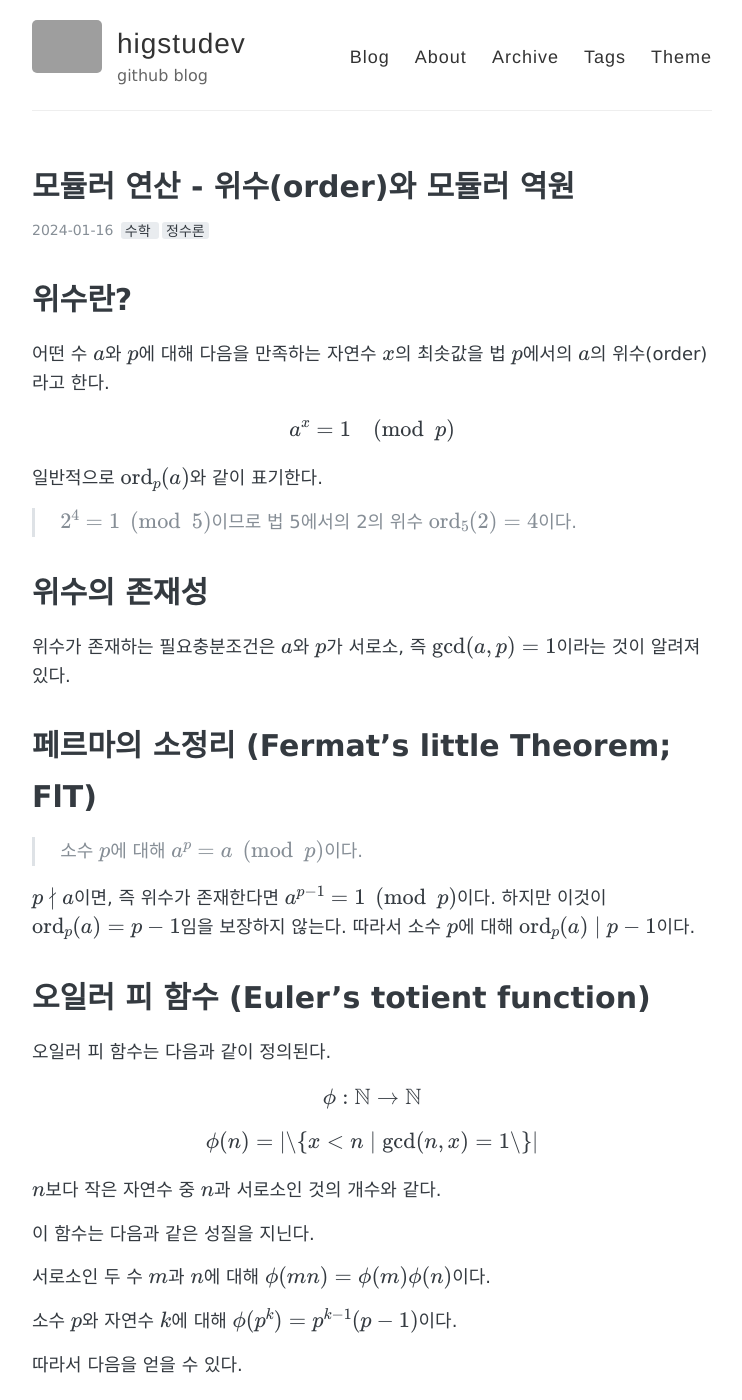
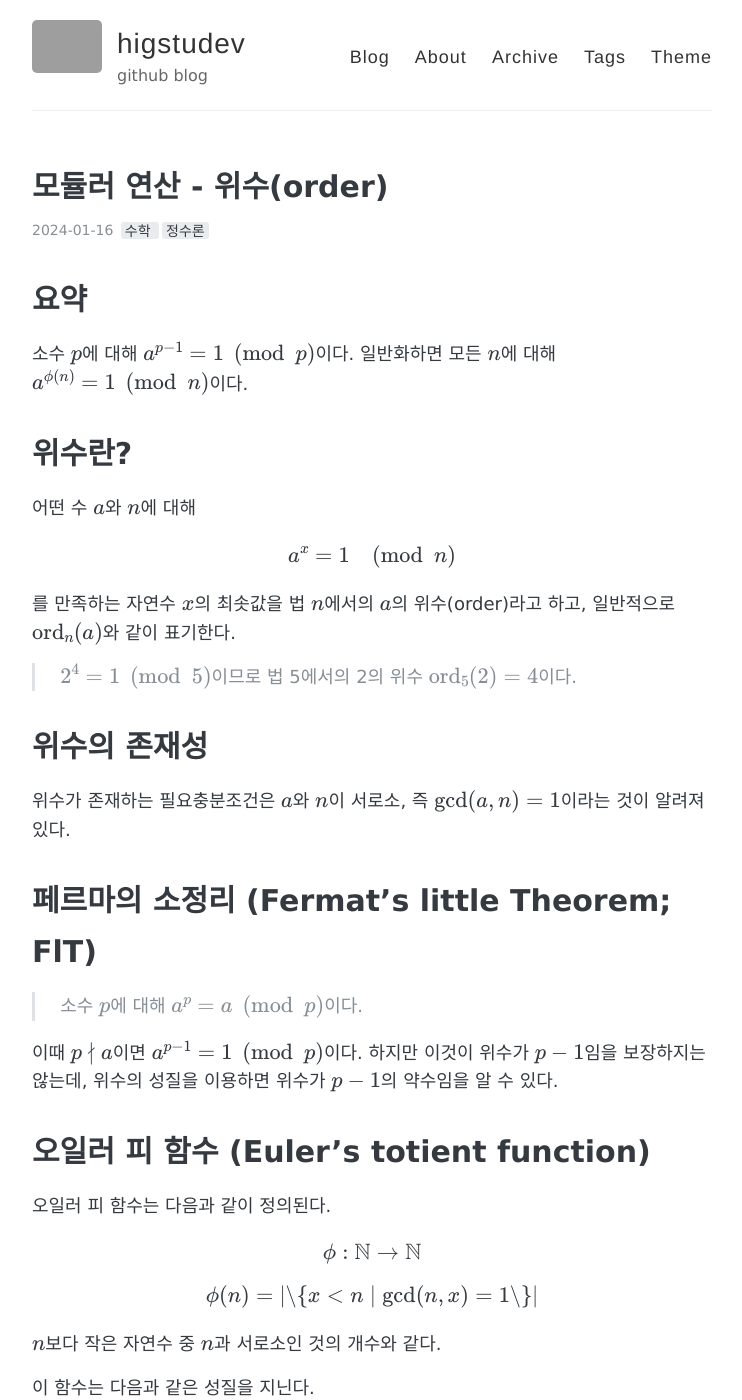
Before and after one commit to higstudev/higstudev.github.io, a Jekyll site: the page built from _posts/2024-01-16-MA1.md, in a window 1280 px wide and 1400 px high. Shown: the whole window, without its empty margins (268-1010 px from the left). Built offline with Jekyll 4.4.1, drawn with Linux system fonts in a browser that asks for light colours; formulas are drawn with MathJax 3; some of the changed text lies outside the part shown; grey boxes are pictures that could not be loaded.

Commit message:
Update 2024-01-16-MA1.md

```diff
--- a/_posts/2024-01-16-MA1.md
+++ b/_posts/2024-01-16-MA1.md
@@ -1,30 +1,35 @@
 ---
 layout: post
-title: "모듈러 연산 - 위수(order)와 모듈러 역원"
+title: "모듈러 연산 - 위수(order)"
 tags: ["수학", "정수론"]
 comments: true
 ---
 
+# 요약
+
+소수 $p$에 대해 $a^{p-1} = 1 \pmod{p}$이다.
+일반화하면 모든 $n$에 대해 $a^{\phi(n)} = 1 \pmod{n}$이다.
+
 # 위수란?
 
-어떤 수 $a$와 $p$에 대해 다음을 만족하는 자연수 $x$의 최솟값을 법 $p$에서의 $a$의 위수(order)라고 한다.
+어떤 수 $a$와 $n$에 대해
 
-$$a^x = 1 \pmod{p}$$
+$$a^x = 1 \pmod{n}$$
 
-일반적으로 ${\rm ord}_p (a)$와 같이 표기한다.
+를 만족하는 자연수 $x$의 최솟값을 법 $n$에서의 $a$의 위수(order)라고 하고, 일반적으로 ${\rm ord}_n(a)$와 같이 표기한다.
 
 > $2^4 = 1 \pmod{5}$이므로 법 5에서의 2의 위수 ${\rm ord}_5(2) = 4$이다.
 
 
 # 위수의 존재성
 
-위수가 존재하는 필요충분조건은 $a$와 $p$가 서로소, 즉 ${\rm gcd}(a, p) = 1$이라는 것이 알려져 있다.
+위수가 존재하는 필요충분조건은 $a$와 $n$이 서로소, 즉 ${\rm gcd}(a, n) = 1$이라는 것이 알려져 있다.
 
 # 페르마의 소정리 (Fermat's little Theorem; FlT)
 
 > 소수 $p$에 대해 $a^{p} = a \pmod{p}$이다.
 
-$p \nmid a$이면, 즉 위수가 존재한다면 $a^{p-1} = 1 \pmod{p}$이다. 하지만 이것이 ${\rm ord}_p(a) = p-1$임을 보장하지 않는다. 따라서 소수 $p$에 대해 ${\rm ord}_p(a) \mid p-1$이다.
+이때 $p \nmid a$이면 $a^{p-1} = 1 \pmod{p}$이다. 하지만 이것이 위수가 $p-1$임을 보장하지는 않는데, 위수의 성질을 이용하면 위수가 $p-1$의 약수임을 알 수 있다.
 
 # 오일러 피 함수 (Euler's totient function)
 
@@ -45,3 +50,11 @@ $n$보다 작은 자연수 중 $n$과 서로소인 것의 개수와 같다.
 따라서 다음을 얻을 수 있다.
 
 $$\phi(n) = n \prod_{p \mid n}{\left(1 - \frac{1}{p}\right)}$$
+
+# 오일러의 정리 (Euler's theorem)
+
+> 서로소인 두 수 $a$와 $n$에 대해 $a^{\phi(n)} = 1 \pmod{n}$이다.
+
+페르마 소정리를 일반화한 것이다. (소수 $p$에 대해 $\phi(p)=p-1$이므로 $a^{\phi(p)} = a^{p-1} = 1 \pmod{p}$)
+
+이 역시 위수가 $\phi(n)$임을 보장하지는 않는다.
```
